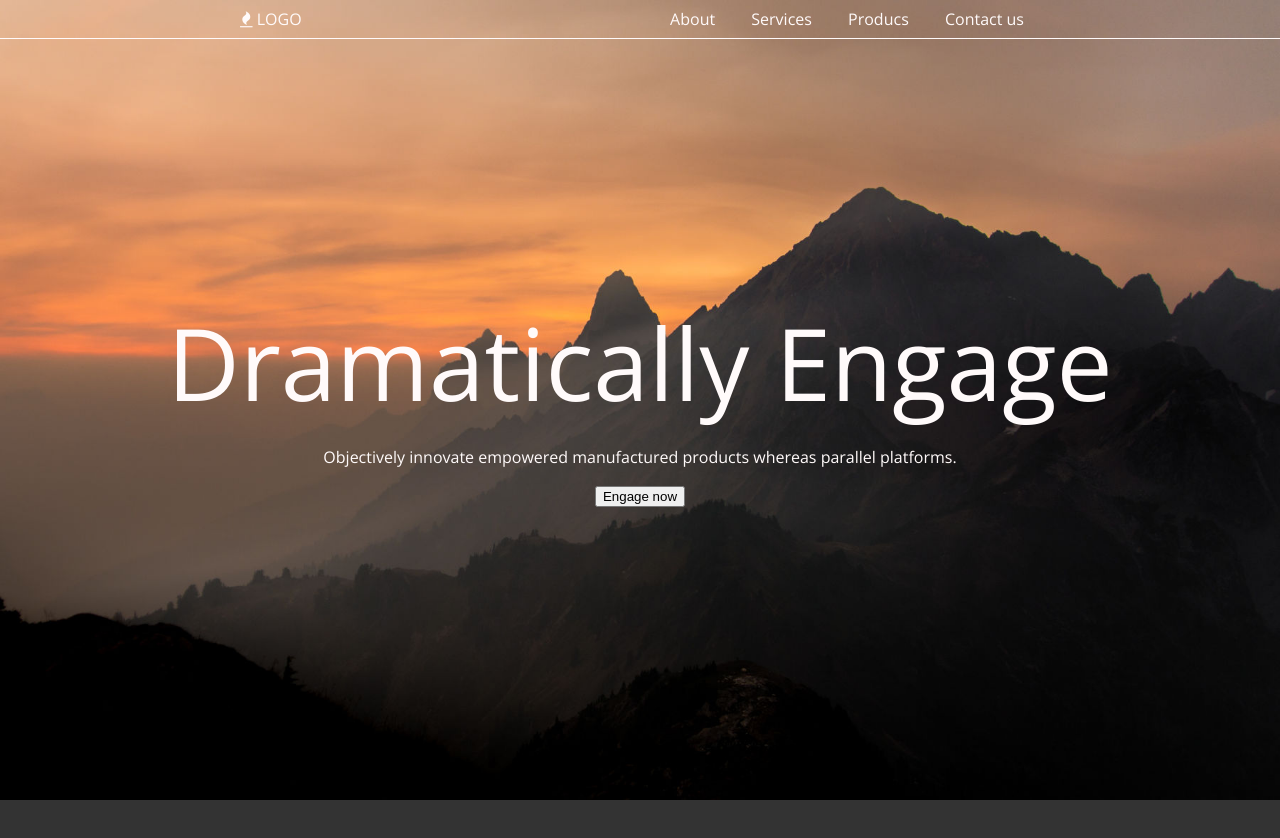
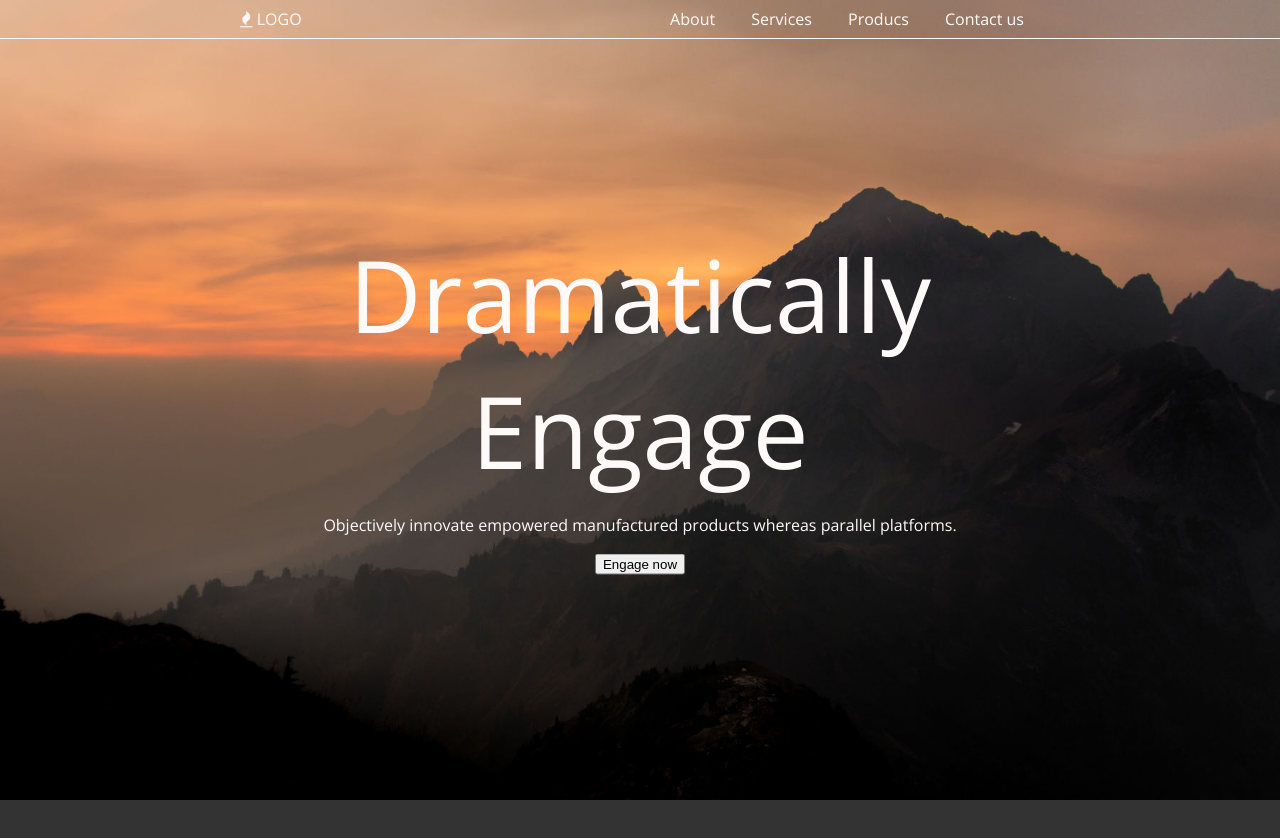
Before and after one commit to MariusCodeAcademy/Type8-HTML-11-Flex-position, a plain HTML site: page index.html in a window 1280 px wide. Drawn offline with nearby package versions, Linux system fonts and the light colour scheme.

Commit message:
pos absolute

```diff
--- a/css/style.css
+++ b/css/style.css
@@ -16,6 +16,7 @@ h1 {
 
 /* header */
 .header {
+  z-index: 5;
   background-color: transparent;
   color: snow;
   position: fixed;
@@ -44,12 +45,14 @@ h1 {
   padding-bottom: 200px; */
   text-align: center;
   min-height: 100vh;
-
-  display: flex;
-  align-items: center;
-  justify-content: center;
+  position: relative;
 }
 .hero-text-container {
+  top: 50%;
+  left: 50%;
+  transform: translateX(-50%) translateY(-50%);
+  transform: translate(-50%, -50%);
+  position: absolute;
   color: snow;
   /* border: 1px solid #000; */
 }
```
